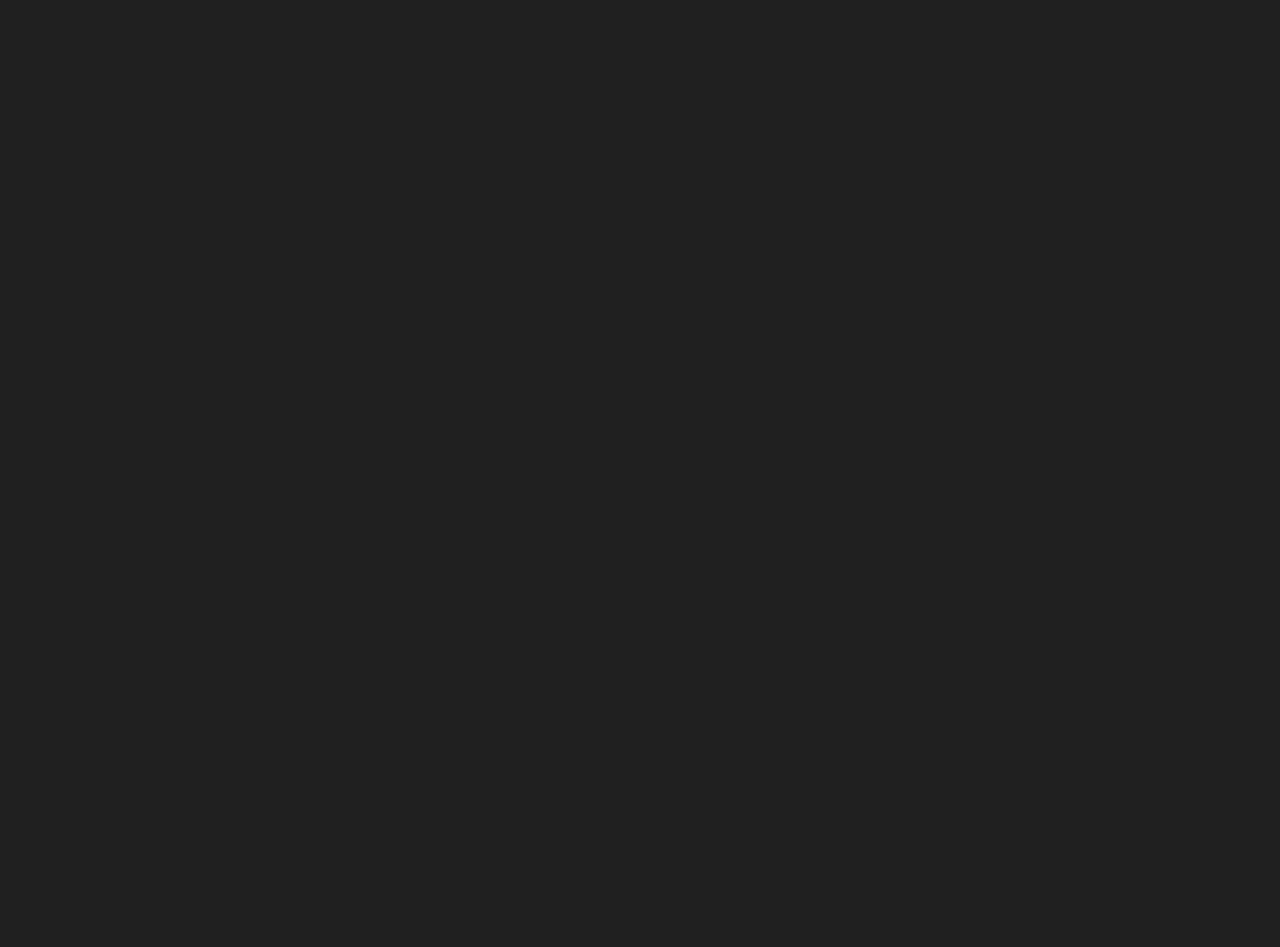
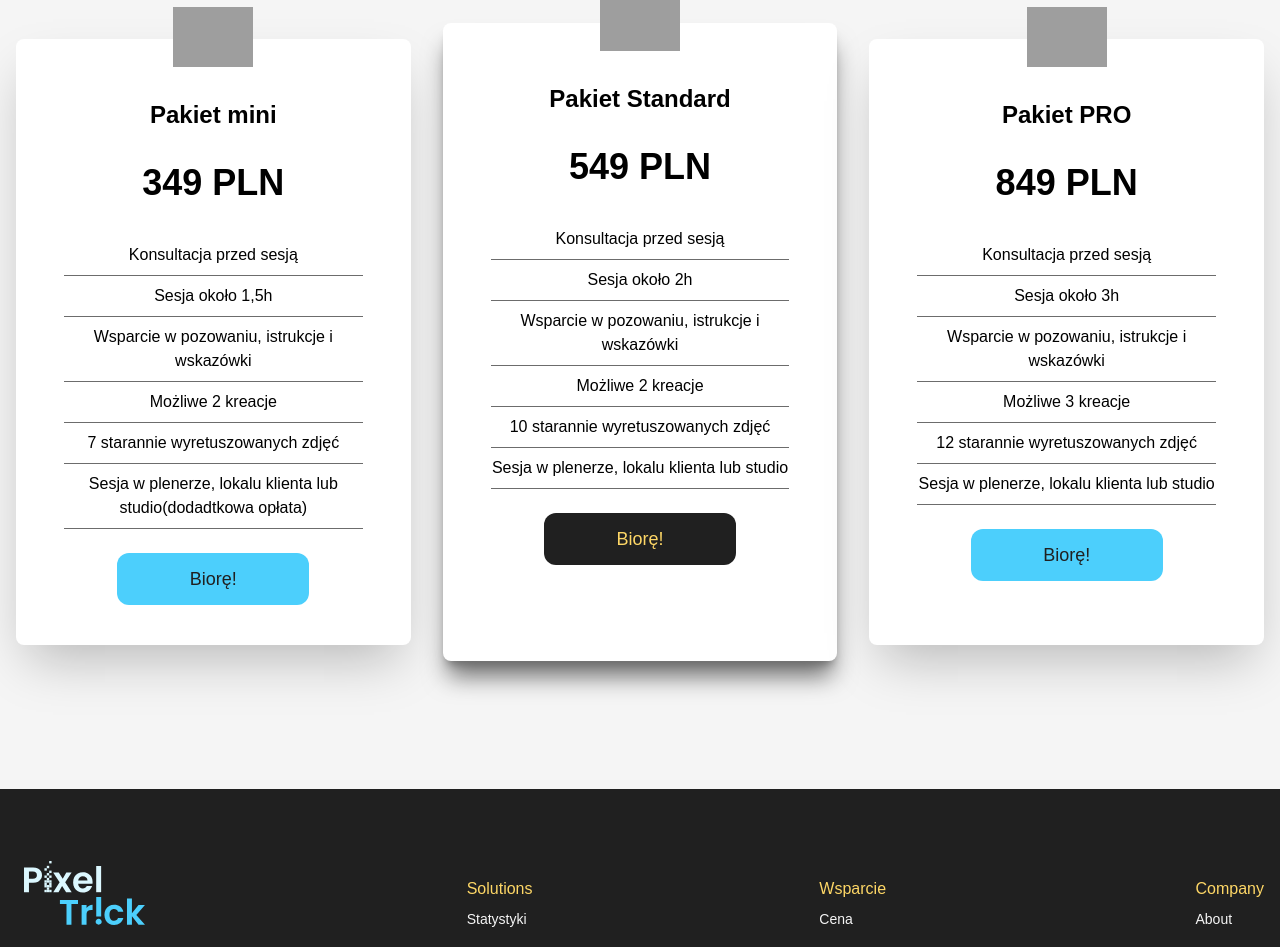
Before and after one commit to krybarski96/teest, a React (Create React App) app: page / in a window 1280 px wide. Shown: the part 1848-2795 px from the top of the page. Before the commit the page ends 1743 px from the top, so only its background shows below. Built offline with nearby package versions, Linux system fonts and the light colour scheme; grey boxes are pictures that could not be loaded.

Commit message:
Dodanie newslettera

```diff
--- a/src/App.js
+++ b/src/App.js
@@ -3,6 +3,8 @@ import Navbar from "./components/Navbar";
 import Hero from "./components/Hero";
 import Analics from "./components/Analics";
 import Newsletter from "./components/Newsletter";
+import Offert from "./components/Offert";
+import Footer from "./components/Footer";
 
 function App() {
   return (
@@ -11,6 +13,8 @@ function App() {
       <Hero/>
       <Analics/>
       <Newsletter/>
+      <Offert/>
+      <Footer/>
     </div>
   );
 }
--- a/src/components/Analics.js
+++ b/src/components/Analics.js
@@ -7,10 +7,10 @@ const Analics = () => {
             <div className="max-w-screen-xl mx-auto grid md:grid-cols-2">
                 <img className="w-[500px] mx-auto my-4" src={data2} alt="/"/>
                 <div className="flex flex-col justify-center">
-                    <p className="text-main_blue text-xl font-bold mx-auto text-center">DATA ANALYTICS DASHBOARD</p>
+                    <p className="text-second_mustard text-xl font-bold mx-auto text-center">DATA ANALYTICS DASHBOARD</p>
                     <h1 className="md:text-3xl sm:text-3xl lg:text-4xl font-bold py-2 mx-auto text-center text-black">Manage Data Analytics Centrally</h1>
                     <p className='mx-auto text-center text-black'>Lorem ipsum dolor sit amet, consectetur adipisicing elit. Distinctio dolore eius est ipsum necessitatibus, porro repellendus? Amet dolorum ducimus et illo maxime nam nihil quaerat qui quia, reiciendis vel voluptates?</p>
-                    <button className="text-main_blue bg-black w-60 rounded-xl font-medium text-lg my-6 mx-auto py-3">Zacznijmy!</button>
+                    <button className="text-second_mustard bg-black w-60 rounded-xl font-medium text-lg my-6 mx-auto py-3">Zacznijmy!</button>
                 </div>
             </div>
         </div>
--- a/src/components/Footer.js
+++ b/src/components/Footer.js
@@ -0,0 +1,61 @@
+import React from "react";
+import {
+    FaDribbble,
+    FaFacebookSquare,
+    FaGithubSquare,
+    FaInstagram,
+    FaTwitterSquare,
+
+} from 'react-icons/fa'
+import logo from "../images/logo.svg";
+
+const Footer = () => {
+    return (
+        <div className="max-w-screen-xl bg-black mx-auto py-16 px-4 grid lg:grid-cols-3 gap-8 text-white ">
+            <div>
+                <img className="max-h-20 p-2" src={logo} alt="/"/>
+                <p className="py-4">Lorem ipsum dolor sit amet, consectetur adipisicing elit. Ab aliquid aperiam, dolorem earum et expedita ipsum numquam saepe sequi veniam. Beatae expedita officia sequi ut.</p>
+                <div className="flex justify-between md:w-[75%] my-6">
+                    <FaFacebookSquare className="hover:text-second_mustard" size={30}/>
+                    <FaInstagram  className="hover:text-second_mustard" size={30}/>
+                    <FaTwitterSquare className="hover:text-second_mustard" size={30}/>
+                    <FaGithubSquare className="hover:text-second_mustard" size={30}/>
+                    <FaDribbble className="hover:text-second_mustard" size={30}/>
+                </div>
+            </div>
+
+            <div className="lg:col-span-2 flex justify-between mt-6 ml-6">
+                <div>
+                    <h6 className="font-medium text-second_mustard">Solutions</h6>
+                    <ul>
+                        <li className="py-2 text-sm">Statystyki</li>
+                        <li className="py-2 text-sm">Marketing</li>
+                        <li className="py-2 text-sm">Wyposażenie</li>
+                    </ul>
+                </div>
+
+                <div>
+                    <h6 className="font-medium text-second_mustard">Wsparcie</h6>
+                    <ul>
+                        <li className="py-2 text-sm">Cena</li>
+                        <li className="py-2 text-sm">Dokumentacja</li>
+                        <li className="py-2 text-sm">Oprogramowanie</li>
+                    </ul>
+                </div>
+
+                <div>
+                    <h6 className="font-medium text-second_mustard">Company</h6>
+                    <ul>
+                        <li className="py-2 text-sm">About</li>
+                        <li className="py-2 text-sm">Blog</li>
+                        <li className="py-2 text-sm">Jobs</li>
+                    </ul>
+                </div>
+
+            </div>
+
+        </div>
+    )
+}
+
+export default Footer
--- a/src/components/Hero.js
+++ b/src/components/Hero.js
@@ -4,7 +4,7 @@ import Typed from 'react-typed';
 const Hero = () => {
     return (
 
-        <div className="text-white -mt-[96px] bg-mountain bg-no-repeat bg-cover bg-black bg-auto bg-blend-overlay">
+        <div className="text-white -mt-[5rem] bg-mountain bg-no-repeat bg-cover bg-black bg-auto bg-blend-overlay">
             <div className="max-w-screen-xl w-full h-screen pt-[96px]  mx-auto text-center flex flex-col justify-center">
                 <p className="text-main_blue text-xl font-bold p-2">Witaj, jestem Kamil!</p>
                 <h1 className="sm:text-4xl md:text-4xl lg:text-4xl py-4 font-bold">Zajmuje się tworzeniem stron internetowych!</h1>
@@ -16,7 +16,7 @@ const Hero = () => {
                            loop/>
                 </div>
                 <p className="sm:text-l md:text-l lg:text-l font-bold text-gray uppercase">Nadaj wartość dla swojego biznesu, pokaż się w sieci i dotrzyj do nowych klientów</p>
-                <button className=" text-black bg-main_blue w-60 rounded-xl font-medium text-lg my-6 mx-auto py-3">Zaczynamy!</button>
+                <button className=" text-black bg-main_blue w-64  rounded-xl font-medium text-lg my-6 mx-auto py-4">Zaczynamy!</button>
             </div>
         </div>
     )
--- /dev/null
+++ b/src/components/Offert.js
@@ -0,0 +1,57 @@
+import React from "react";
+import money_icon from '../images/money_icon.png'
+
+const Offert = () => {
+    return (
+        <div className="w-full py-32 px-4 bg-white">
+            <div className="max-w-screen-xl mx-auto grid md:grid-cols-3 gap-8">
+                <div className="w-full shadow-2xl flex flex-col bg-[#fff] p-4 my-4 rounded-lg hover:scale-105 duration-300">
+                    <img className="w-20 mx-auto mt-[-3rem]" src={money_icon} alt="/"/>
+                    <h2 className="text-2xl font-bold text-center py-8">Pakiet mini</h2>
+                    <p className="text-center text-4xl font-bold">349 PLN</p>
+                    <div className="text-center font-medium">
+                        <p className="py-2 border-b mx-8 border-gray mt-8">Konsultacja przed sesją</p>
+                        <p className="py-2 border-b mx-8 border-gray">Sesja około 1,5h</p>
+                        <p className="py-2 border-b mx-8 border-gray">Wsparcie w pozowaniu, istrukcje i wskazówki</p>
+                        <p className="py-2 border-b mx-8 border-gray">Możliwe 2 kreacje</p>
+                        <p className="py-2 border-b mx-8 border-gray">7 starannie wyretuszowanych zdjęć</p>
+                        <p className="py-2 border-b mx-8 border-gray">Sesja w plenerze, lokalu klienta lub studio(dodadtkowa opłata)</p>
+                    </div>
+                    <button className="text-black bg-main_blue w-48 rounded-xl font-medium text-lg my-6 px-4 mx-auto py-3">Biorę!</button>
+                </div>
+
+                <div className="w-full shadow-xl shadow-gray flex flex-col bg-[#fff] p-4 md:m-0 my-8 rounded-lg hover:scale-105 duration-300">
+                    <img className="w-20 mx-auto mt-[-3rem]" src={money_icon} alt="/"/>
+                    <h2 className="text-2xl font-bold text-center py-8">Pakiet Standard</h2>
+                    <p className="text-center text-4xl font-bold">549 PLN</p>
+                    <div className="text-center font-medium">
+                        <p className="py-2 border-b mx-8 border-gray mt-8">Konsultacja przed sesją</p>
+                        <p className="py-2 border-b mx-8 border-gray">Sesja około 2h</p>
+                        <p className="py-2 border-b mx-8 border-gray">Wsparcie w pozowaniu, istrukcje i wskazówki</p>
+                        <p className="py-2 border-b mx-8 border-gray">Możliwe 2 kreacje</p>
+                        <p className="py-2 border-b mx-8 border-gray">10 starannie wyretuszowanych zdjęć</p>
+                        <p className="py-2 border-b mx-8 border-gray">Sesja w plenerze, lokalu klienta lub studio</p>
+                    </div>
+                    <button className="text-second_mustard bg-black w-48 rounded-xl font-medium text-lg my-6 px-4 mx-auto py-3">Biorę!</button>
+                </div>
+
+                <div className="w-full shadow-2xl flex flex-col bg-[#fff] p-4 my-4 rounded-lg hover:scale-105 duration-300">
+                    <img className="w-20 mx-auto mt-[-3rem]" src={money_icon} alt="/"/>
+                    <h2 className="text-2xl font-bold text-center py-8">Pakiet PRO</h2>
+                    <p className="text-center text-4xl font-bold">849 PLN</p>
+                    <div className="text-center font-medium">
+                        <p className="py-2 border-b mx-8 border-gray mt-8">Konsultacja przed sesją</p>
+                        <p className="py-2 border-b mx-8 border-gray">Sesja około 3h</p>
+                        <p className="py-2 border-b mx-8 border-gray">Wsparcie w pozowaniu, istrukcje i wskazówki</p>
+                        <p className="py-2 border-b mx-8 border-gray">Możliwe 3 kreacje</p>
+                        <p className="py-2 border-b mx-8 border-gray">12 starannie wyretuszowanych zdjęć</p>
+                        <p className="py-2 border-b mx-8 border-gray">Sesja w plenerze, lokalu klienta lub studio</p>
+                    </div>
+                    <button className="text-black bg-main_blue w-48 rounded-xl font-medium text-lg my-6 px-4 mx-auto py-3">Biorę!</button>
+                </div>
+            </div>
+        </div>
+    )
+}
+
+export default Offert
```
Also changed, not shown: src/components/Navbar.js (+4 -3 lines), src/components/Content.js (deleted).
